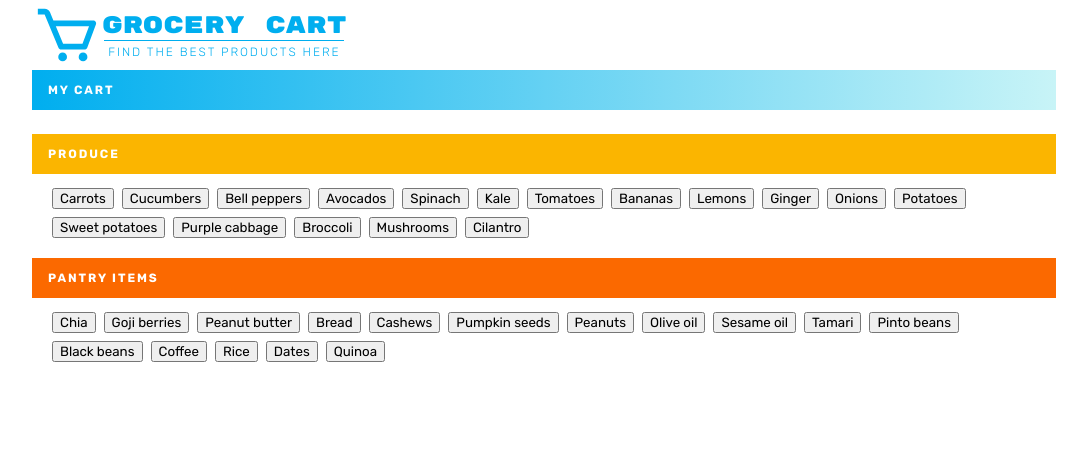
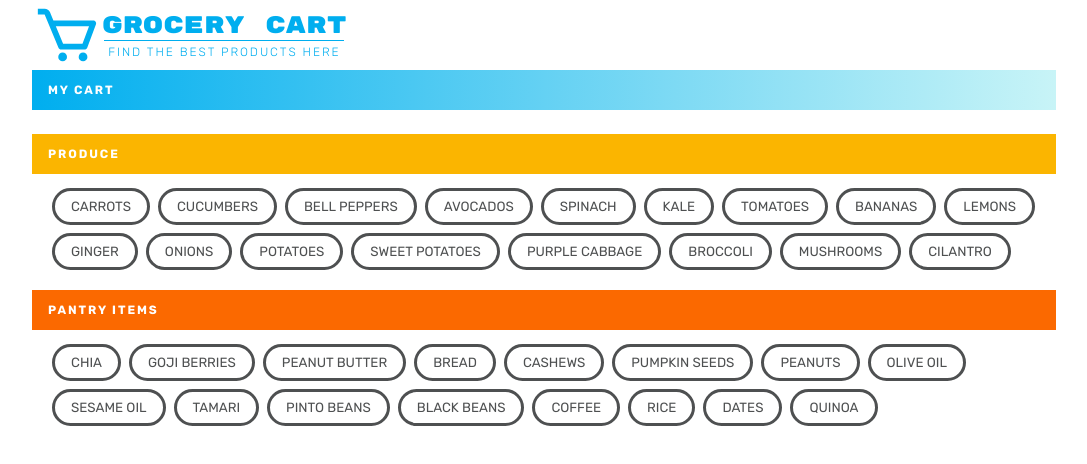
Before and after one commit to Lincoln-Araujo/Grocery-Cart, a React (Create React App) app: page / in a window 1280 px wide. Shown: the top 464 px of the page, without its empty margins (96-1183 px from the left). Built offline with nearby package versions, Linux system fonts and the light colour scheme.

Commit message:
styling buttons

```diff
--- a/src/components/components.css
+++ b/src/components/components.css
@@ -68,5 +68,21 @@
 }
 
 .item {
-    margin: 4px 4px
+    margin: 4px 4px;
+    border-radius: 50px;
+    background-color: transparent;
+    border: 3px solid #4E5051;
+    color: #4E5051;
+    padding: 8px 16px;
+    text-transform: uppercase;
 }
+
+.item:hover {
+    border-color: rgba(0, 174, 239, 1);
+    color: rgba(0, 174, 239, 1);
+}
+
+.item:active {
+    border-color: rgba(7, 94, 126, 1);
+    color: rgba(7, 94, 126, 1);
+}
```
